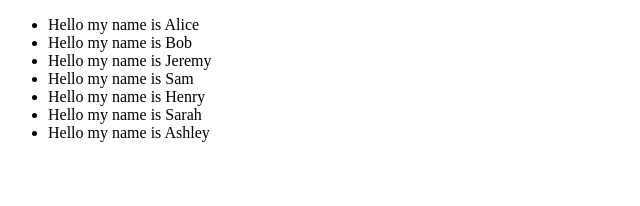
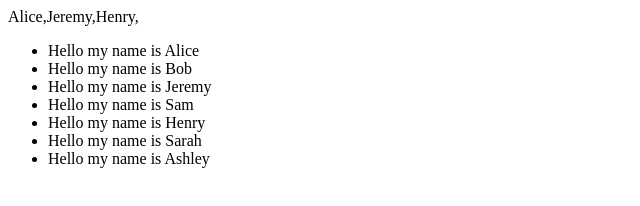
Before and after one commit to soloprojects/devops, a plain HTML site: page index.html in a window 1280 px wide. Shown: the whole page, without its empty margins (0-640 px from the left). Drawn offline with Linux system fonts and the light colour scheme.

Commit message:
added printNames function to embedded javascript

```diff
--- a/index.html
+++ b/index.html
@@ -40,10 +40,32 @@
 
     }
 
+    //in use
     makeList(arrayData);
+
+    function printNames(listData){
+        //get element id for display
+        var divId = document.getElementById('display');
+        //variable to hold items from listData
+        var holdData = [];
+
+        for(var i=0;i<listData.length;i++){
+
+            //add specified names
+            if(i == 0 || i == 2 || i == 4 ){
+                holdData += listData[i] + ',';
+            }
+
+        }
+        //output list of names
+        divId.innerHTML = holdData;
+    }
+
+    //in use
+    printNames(arrayData);
 
 
 </script>
-<sccript src="app.js"></script>
+
 </body>
 </html>
```
